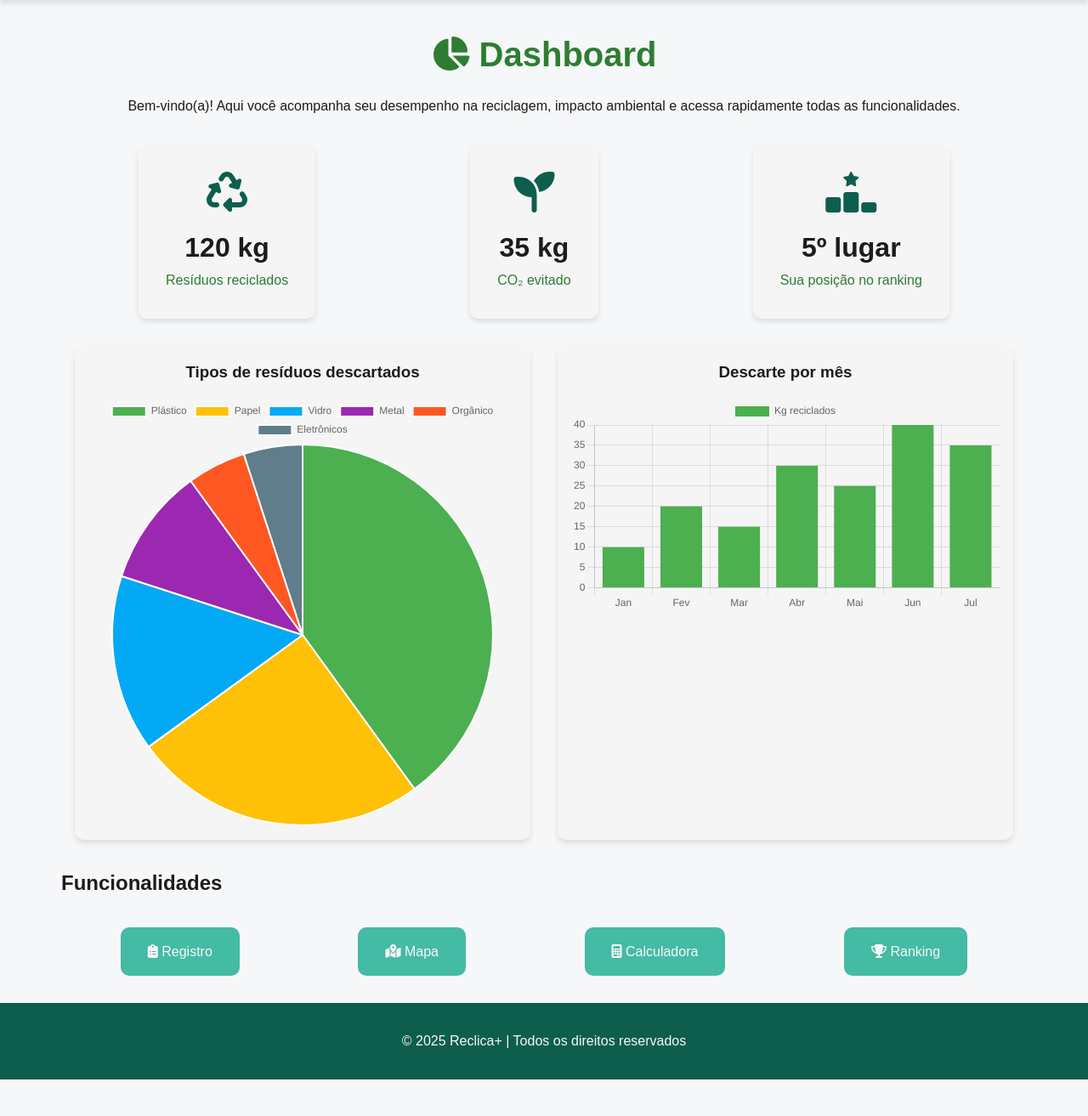
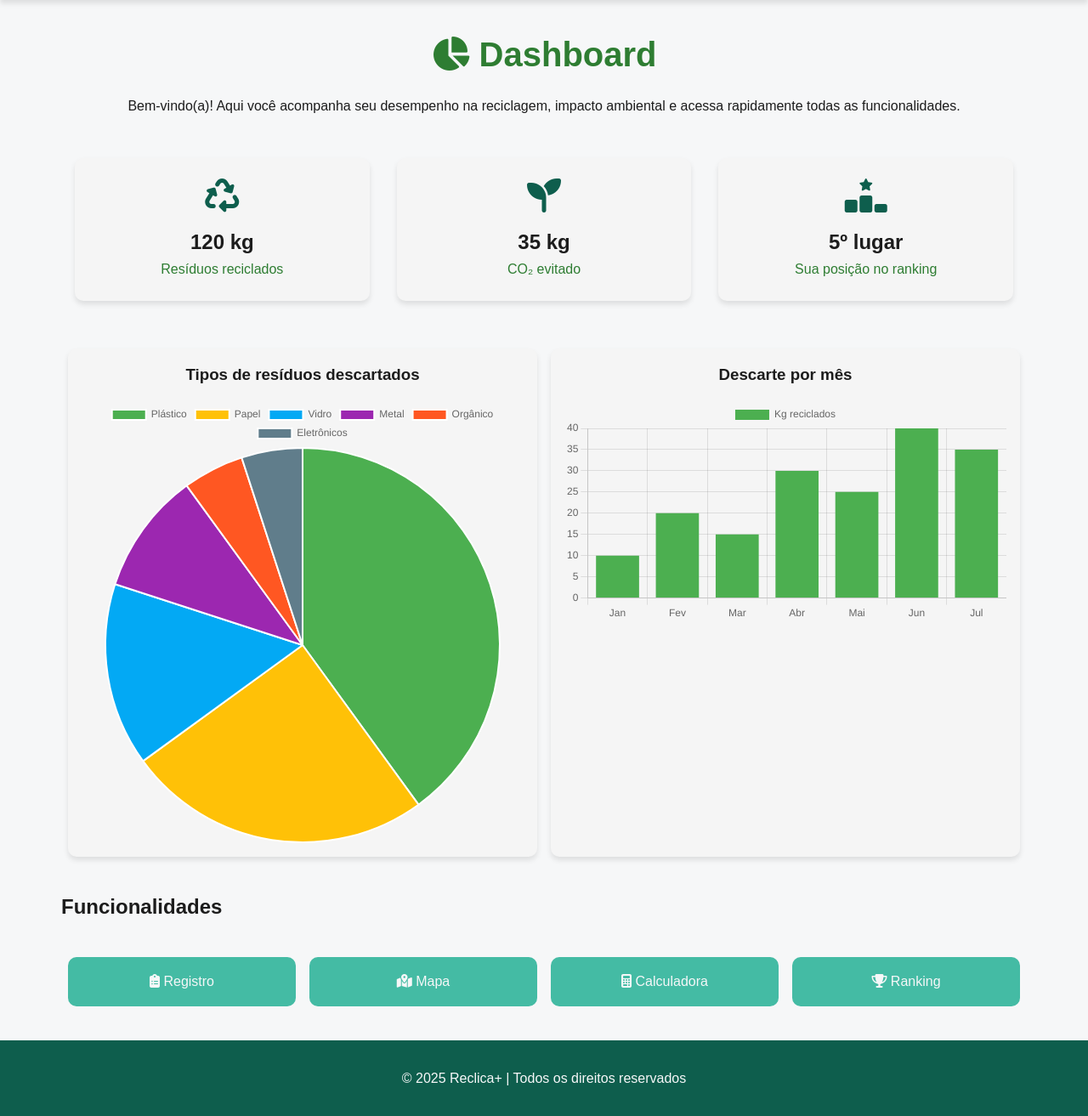
Before and after one commit to Mynjko2008/Recicla_Mais, a PHP site: page /dashboard.html in a window 1280 px wide. Shown: the part 80-1393 px from the top of the page at 85% size. Before the commit the page ends 1350 px from the top, so only its background shows below. Run offline with PHP 8.4, Linux system fonts and the light colour scheme; some libraries are stand-ins or nearby versions.

Commit message:
corrigindo um erro de proporção no dashbord

```diff
--- a/Front-End/dashboard.css
+++ b/Front-End/dashboard.css
@@ -118,15 +118,18 @@ header {
   display: flex;
   justify-content: space-around;
   margin-bottom: 2rem;
+  flex-wrap: wrap; /* Permite que os cards se ajustem em telas menores */
 }
 
 .card-resumo {
   background-color: var(--bg-medium);
   border-radius: var(--radius-md);
-  padding: 2rem;
+  padding: 1.5rem; /* Reduzido para melhor ajuste em telas pequenas */
   text-align: center;
   box-shadow: var(--shadow-sm);
   transition: transform var(--transition-normal);
+  flex: 1 1 200px; /* Permite que os cards se ajustem */
+  margin: 1rem; /* Adiciona espaço entre os cards */
 }
 
 .card-resumo:hover {
@@ -134,14 +137,13 @@ header {
 }
 
 .card-resumo i {
-  font-size: 3rem;
+  font-size: 2.5rem; /* Reduzido para melhor ajuste em telas pequenas */
   color: var(--primary-color);
   margin-bottom: 1rem;
 }
 
 .card-resumo h3 {
-  font-size: 2rem;
-  color: var(--dark-text);
+  font-size: 1.5rem; /* Reduzido para melhor ajuste em telas pequenas */
 }
 
 .card-resumo p {
@@ -153,11 +155,12 @@ header {
   display: flex;
   justify-content: space-between;
   margin-bottom: 2rem;
+  flex-wrap: wrap; /* Permite que os gráficos se ajustem em telas menores */
 }
 
 .grafico {
-  flex: 1;
-  margin: 0 1rem;
+  flex: 1 1 300px; /* Permite que os gráficos se ajustem */
+  margin: 0.5rem; /* Adiciona espaço entre os gráficos */
   background-color: var(--bg-medium);
   border-radius: var(--radius-md);
   padding: 1rem;
@@ -180,10 +183,12 @@ header {
 .atalho {
   background-color: var(--primary-light);
   color: var(--light-text);
-  padding: 1rem 2rem;
+  padding: 1rem 1.5rem; /* Ajustado para melhor proporção */
   border-radius: var(--radius-md);
   text-align: center;
   transition: background-color var(--transition-normal);
+  flex: 1 1 150px; /* Permite que os atalhos se ajustem */
+  margin: 0.5rem; /* Adiciona espaço entre os atalhos */
 }
 
 .atalho:hover {
```
